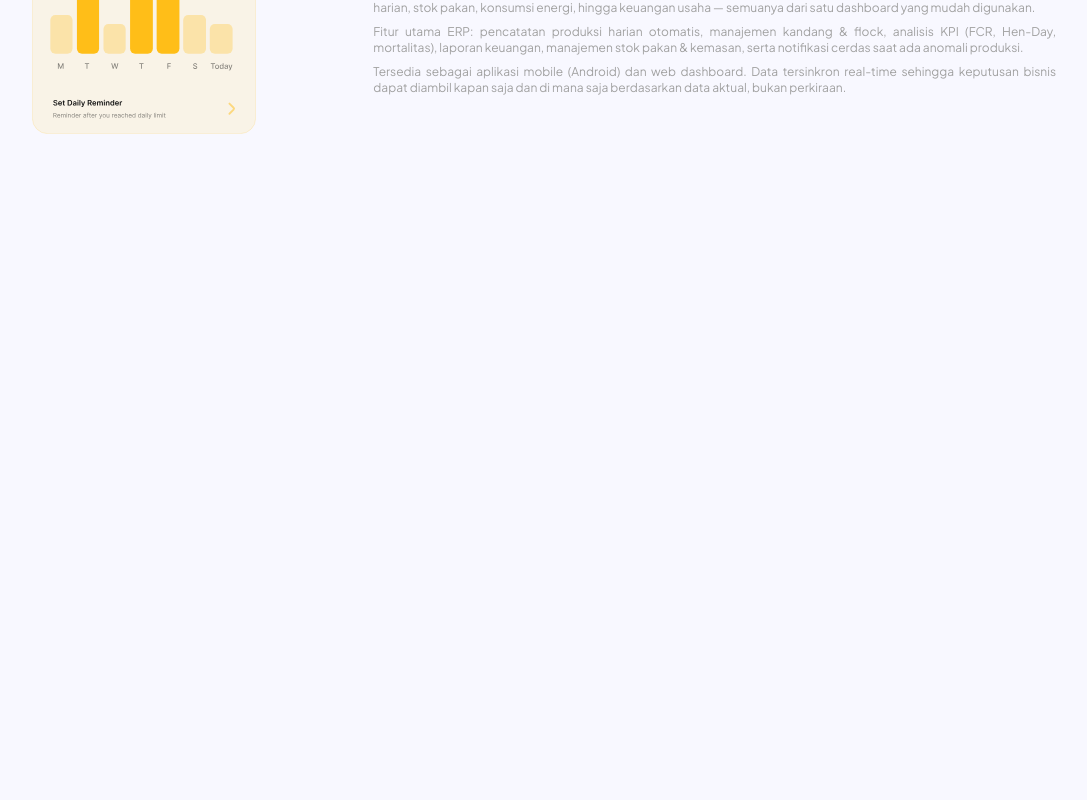
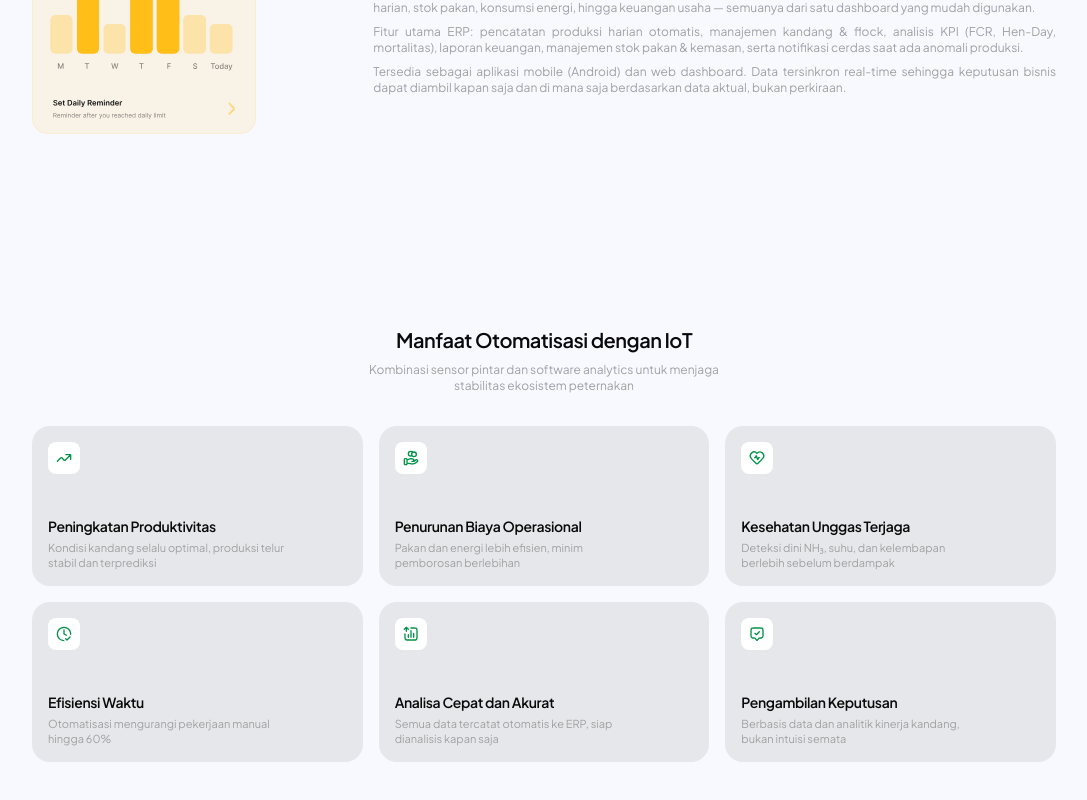
Before and after one commit to amntllhz/temanternak, a React (Vite) app: page / in a window 1280 px wide. Shown: the part 1626-2426 px from the top of the page, without its empty margins (96-1183 px from the left). Before the commit the page ends 1856 px from the top, so only its background shows below. Built offline with nearby package versions, Linux system fonts and the light colour scheme.

Commit message:
feat: add benefit section

```diff
--- a/src/features/landing/LandingPage.jsx
+++ b/src/features/landing/LandingPage.jsx
@@ -2,6 +2,7 @@ import Navbar from "./components/Navbar"
 import Hero from "./sections/Hero"
 import Proof from "./sections/Proof"
 import Solution from "./sections/Solution"
+import Benefit from "./sections/Benefit"
 
 const LandingPage = () => {
     return (
@@ -10,6 +11,7 @@ const LandingPage = () => {
             <Hero />
             <Proof />
             <Solution />
+            <Benefit />
         </div>
     )
 }
--- /dev/null
+++ b/src/features/landing/components/CardBenefit.jsx
@@ -0,0 +1,19 @@
+
+const CardBenefit = ({ icon: Icon, title, description }) => {
+    return (
+        <div className="p-4 h-40 bg-gray-200 rounded-2xl flex flex-col justify-between">
+
+            <div className="bg-white p-2 rounded-md items-center w-8 h-8">
+                <Icon className="size-4 text-grad2" />
+            </div>
+
+            <div className="flex flex-col space-y-1">
+                <h1 className="text-sm font-semibold tracking-tight">{title}</h1>
+                <p className="text-[11px] text-neutral-400 leading-snug max-w-60">{description}</p>
+            </div>
+
+        </div>
+    )
+}
+
+export default CardBenefit
--- a/src/features/landing/components/HeadingSection.jsx
+++ b/src/features/landing/components/HeadingSection.jsx
@@ -3,7 +3,7 @@ const HeadingSection = ({ title = "Judul Section", description = "Deskripsi Sect
     return (
         <div className="flex flex-col items-center gap-2">
             <p className="font-semibold text-xl tracking-tight w-full max-w-2xl text-center">{title}</p>
-            <p className="text-xs text-neutral-400 w-full max-w-md text-center">{description}</p>
+            <p className="text-xs text-neutral-400 w-full max-w-sm text-center">{description}</p>
         </div>
     )
 }
--- /dev/null
+++ b/src/features/landing/components/IconsBenefit.jsx
@@ -0,0 +1,48 @@
+
+export const Icon1 = ({ className }) => {
+    return (
+        <svg className={className} width="100%" height="100%" viewBox="0 0 24 24" fill="none" xmlns="http://www.w3.org/2000/svg">
+            <path d="M22 7L14.1314 14.8686C13.7354 15.2646 13.5373 15.4627 13.309 15.5368C13.1082 15.6021 12.8918 15.6021 12.691 15.5368C12.4627 15.4627 12.2646 15.2646 11.8686 14.8686L9.13137 12.1314C8.73535 11.7354 8.53735 11.5373 8.30902 11.4632C8.10817 11.3979 7.89183 11.3979 7.69098 11.4632C7.46265 11.5373 7.26465 11.7354 6.86863 12.1314L2 17M22 7H15M22 7V14" stroke="currentColor" stroke-width="2" stroke-linecap="round" stroke-linejoin="round" />
+        </svg>
+    )
+}
+
+export const Icon2 = ({ className }) => {
+    return (
+        <svg className={className} width="100%" height="100%" viewBox="0 0 24 24" fill="none" xmlns="http://www.w3.org/2000/svg">
+            <path d="M13.5295 8.35186C12.9571 8.75995 12.2566 9 11.5 9C9.567 9 8 7.433 8 5.5C8 3.567 9.567 2 11.5 2C12.753 2 13.8522 2.65842 14.4705 3.64814M6 20.0872H8.61029C8.95063 20.0872 9.28888 20.1277 9.61881 20.2086L12.3769 20.8789C12.9753 21.0247 13.5988 21.0388 14.2035 20.9214L17.253 20.3281C18.0585 20.1712 18.7996 19.7854 19.3803 19.2205L21.5379 17.1217C22.154 16.5234 22.154 15.5524 21.5379 14.9531C20.9832 14.4134 20.1047 14.3527 19.4771 14.8103L16.9626 16.6449C16.6025 16.9081 16.1643 17.0498 15.7137 17.0498H13.2855L14.8311 17.0498C15.7022 17.0498 16.4079 16.3633 16.4079 15.5159V15.2091C16.4079 14.5055 15.9156 13.892 15.2141 13.7219L12.8286 13.1417C12.4404 13.0476 12.0428 13 11.6431 13C10.6783 13 8.93189 13.7988 8.93189 13.7988L6 15.0249M20 6.5C20 8.433 18.433 10 16.5 10C14.567 10 13 8.433 13 6.5C13 4.567 14.567 3 16.5 3C18.433 3 20 4.567 20 6.5ZM2 14.6L2 20.4C2 20.9601 2 21.2401 2.10899 21.454C2.20487 21.6422 2.35785 21.7951 2.54601 21.891C2.75992 22 3.03995 22 3.6 22H4.4C4.96005 22 5.24008 22 5.45399 21.891C5.64215 21.7951 5.79513 21.6422 5.89101 21.454C6 21.2401 6 20.9601 6 20.4V14.6C6 14.0399 6 13.7599 5.89101 13.546C5.79513 13.3578 5.64215 13.2049 5.45399 13.109C5.24008 13 4.96005 13 4.4 13L3.6 13C3.03995 13 2.75992 13 2.54601 13.109C2.35785 13.2049 2.20487 13.3578 2.10899 13.546C2 13.7599 2 14.0399 2 14.6Z" stroke="currentColor" stroke-width="2" stroke-linecap="round" stroke-linejoin="round" />
+        </svg>
+    )
+}
+
+export const Icon3 = ({ className }) => {
+    return (
+        <svg className={className} width="100%" height="100%" viewBox="0 0 24 24" fill="none" xmlns="http://www.w3.org/2000/svg">
+            <path d="M15.5 11.5H14.5L13 14.5L11 8.5L9.5 11.5H8.5M11.9932 5.13581C9.9938 2.7984 6.65975 2.16964 4.15469 4.31001C1.64964 6.45038 1.29697 10.029 3.2642 12.5604C4.75009 14.4724 8.97129 18.311 10.948 20.0749C11.3114 20.3991 11.4931 20.5613 11.7058 20.6251C11.8905 20.6805 12.0958 20.6805 12.2805 20.6251C12.4932 20.5613 12.6749 20.3991 13.0383 20.0749C15.015 18.311 19.2362 14.4724 20.7221 12.5604C22.6893 10.029 22.3797 6.42787 19.8316 4.31001C17.2835 2.19216 13.9925 2.7984 11.9932 5.13581Z" stroke="currentColor" stroke-width="2" stroke-linecap="round" stroke-linejoin="round" />
+        </svg>
+    )
+}
+
+export const Icon4 = ({ className }) => {
+    return (
+        <svg className={className} width="100%" height="100%" viewBox="0 0 24 24" fill="none" xmlns="http://www.w3.org/2000/svg">
+            <path d="M14.5 19L16.5 21L21 16.5M21.9851 12.5499C21.995 12.3678 22 12.1845 22 12C22 6.47715 17.5228 2 12 2C6.47715 2 2 6.47715 2 12C2 17.4354 6.33651 21.858 11.7385 21.9966M12 6V12L15.7384 13.8692" stroke="currentColor" stroke-width="2" stroke-linecap="round" stroke-linejoin="round" />
+        </svg>
+    )
+}
+
+export const Icon5 = ({ className }) => {
+    return (
+        <svg className={className} width="100%" height="100%" viewBox="0 0 24 24" fill="none" xmlns="http://www.w3.org/2000/svg">
+            <path d="M12 3H16.2C17.8802 3 18.7202 3 19.362 3.32698C19.9265 3.6146 20.3854 4.07354 20.673 4.63803C21 5.27976 21 6.11984 21 7.8V16.2C21 17.8802 21 18.7202 20.673 19.362C20.3854 19.9265 19.9265 20.3854 19.362 20.673C18.7202 21 17.8802 21 16.2 21H7.8C6.11984 21 5.27976 21 4.63803 20.673C4.07354 20.3854 3.6146 19.9265 3.32698 19.362C3 18.7202 3 17.8802 3 16.2V12M8 13V17M16 11V17M12 7V17M2 5L5 2M5 2L8 5M5 2L5 8" stroke="currentColor" stroke-width="2" stroke-linecap="round" stroke-linejoin="round" />
+        </svg>
+    )
+}
+
+export const Icon6 = ({ className }) => {
+    return (
+        <svg className={className} width="100%" height="100%" viewBox="0 0 24 24" fill="none" xmlns="http://www.w3.org/2000/svg">
+            <path d="M9 11L11 13L15.5 8.5M9.9 19.2L11.36 21.1467C11.5771 21.4362 11.6857 21.5809 11.8188 21.6327C11.9353 21.678 12.0647 21.678 12.1812 21.6327C12.3143 21.5809 12.4229 21.4362 12.64 21.1467L14.1 19.2C14.3931 18.8091 14.5397 18.6137 14.7185 18.4645C14.9569 18.2656 15.2383 18.1248 15.5405 18.0535C15.7671 18 16.0114 18 16.5 18C17.8978 18 18.5967 18 19.1481 17.7716C19.8831 17.4672 20.4672 16.8831 20.7716 16.1481C21 15.5967 21 14.8978 21 13.5V7.8C21 6.11984 21 5.27976 20.673 4.63803C20.3854 4.07354 19.9265 3.6146 19.362 3.32698C18.7202 3 17.8802 3 16.2 3H7.8C6.11984 3 5.27976 3 4.63803 3.32698C4.07354 3.6146 3.6146 4.07354 3.32698 4.63803C3 5.27976 3 6.11984 3 7.8V13.5C3 14.8978 3 15.5967 3.22836 16.1481C3.53284 16.8831 4.11687 17.4672 4.85195 17.7716C5.40326 18 6.10218 18 7.5 18C7.98858 18 8.23287 18 8.45951 18.0535C8.76169 18.1248 9.04312 18.2656 9.2815 18.4645C9.46028 18.6137 9.60685 18.8091 9.9 19.2Z" stroke="currentColor" stroke-width="2" stroke-linecap="round" stroke-linejoin="round" />
+        </svg>
+    )
+}
--- /dev/null
+++ b/src/features/landing/data/benefits.js
@@ -0,0 +1,34 @@
+import { Icon1, Icon2, Icon3, Icon4, Icon5, Icon6 } from "../components/IconsBenefit";
+
+export const benefits = [
+    {
+        icon: Icon1,
+        title: "Peningkatan Produktivitas",
+        description: "Kondisi kandang selalu optimal, produksi telur stabil dan terprediksi",
+    },
+    {
+        icon: Icon2,
+        title: "Penurunan Biaya Operasional",
+        description: "Pakan dan energi lebih efisien, minim pemborosan berlebihan",
+    },
+    {
+        icon: Icon3,
+        title: "Kesehatan Unggas Terjaga",
+        description: "Deteksi dini NH₃, suhu, dan kelembapan berlebih sebelum berdampak",
+    },
+    {
+        icon: Icon4,
+        title: "Efisiensi Waktu",
+        description: "Otomatisasi mengurangi pekerjaan manual hingga 60%",
+    },
+    {
+        icon: Icon5,
+        title: "Analisa Cepat dan Akurat",
+        description: "Semua data tercatat otomatis ke ERP, siap dianalisis kapan saja",
+    },
+    {
+        icon: Icon6,
+        title: "Pengambilan Keputusan",
+        description: "Berbasis data dan analitik kinerja kandang, bukan intuisi semata",
+    },
+];
--- /dev/null
+++ b/src/features/landing/sections/Benefit.jsx
@@ -0,0 +1,22 @@
+import CardBenefit from "../components/CardBenefit"
+import HeadingSection from "../components/HeadingSection"
+import { benefits } from "../data/benefits"
+
+const Benefit = () => {
+    return (
+        <div id="Solution" className="max-w-5xl py-24 w-full flex flex-col space-y-8 mx-auto">
+            <HeadingSection
+                title="Manfaat Otomatisasi dengan IoT"
+                description="Kombinasi sensor pintar dan software analytics untuk menjaga stabilitas ekosistem peternakan"
+            />
+
+            <div className="grid grid-cols-3 gap-4">
+                {benefits.map((b) => (
+                    <CardBenefit key={b.title} {...b} />
+                ))}
+            </div>
+        </div>
+    )
+}
+
+export default Benefit
```
